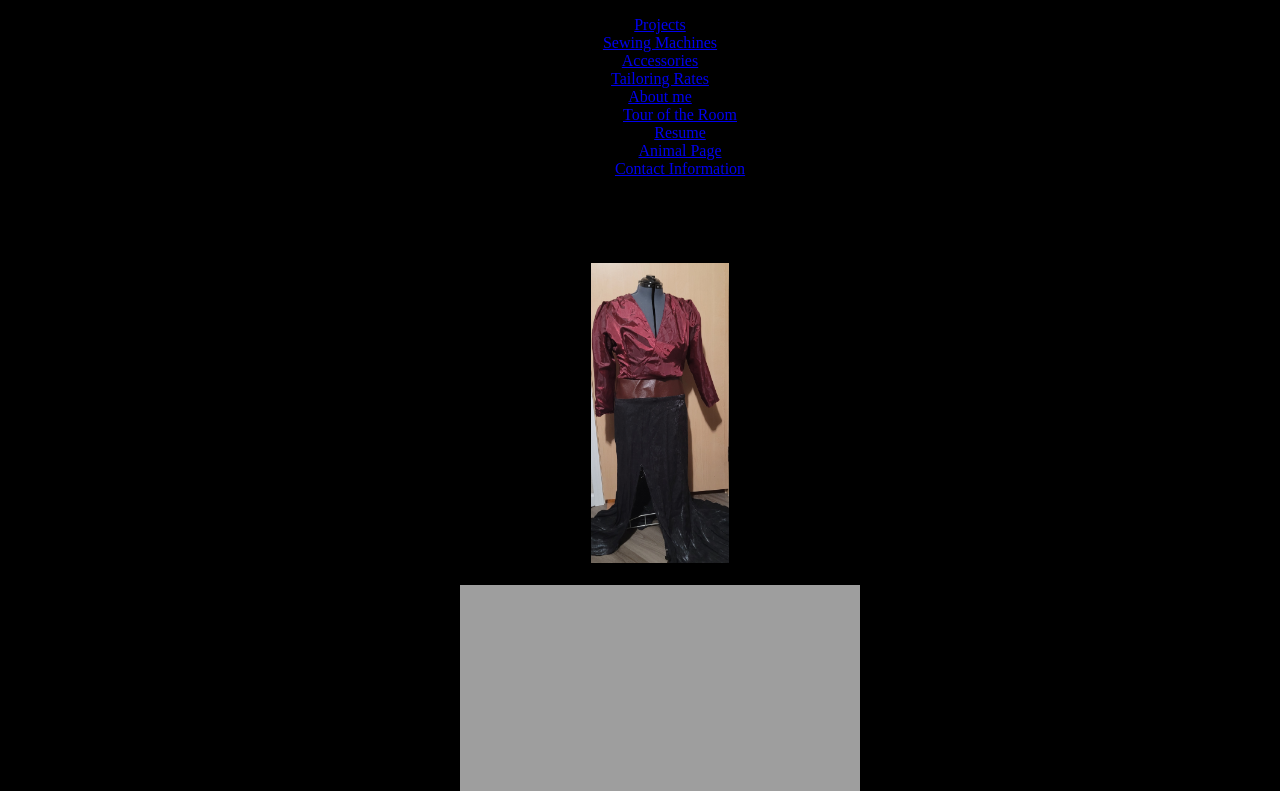
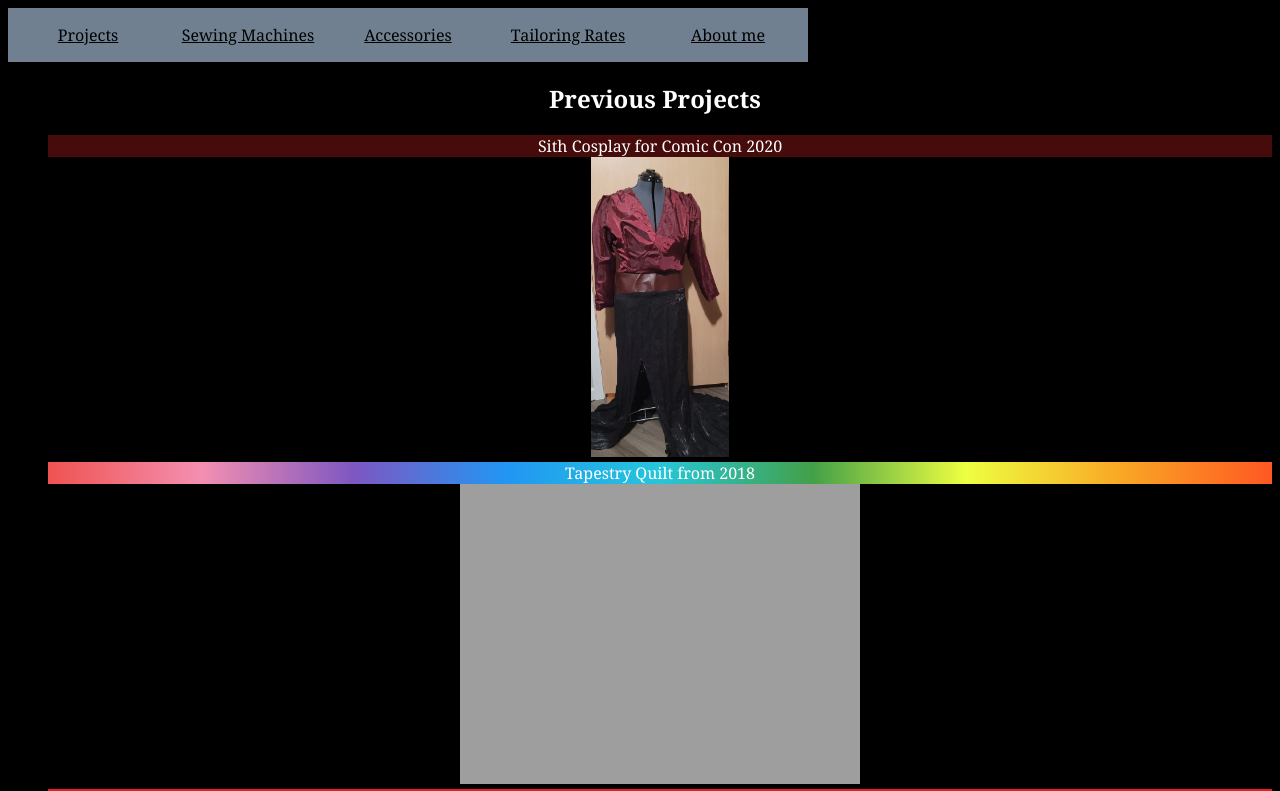
Before and after one commit to JessAYoung/Practice-website, a plain HTML site: page OtherHTML/Projects.html in a window 1280 px wide. Shown: the top 791 px of the page. Drawn offline with Linux system fonts and the light colour scheme; the site is published under a folder, as on GitHub Pages, so addresses that start at the root find nothing.

Commit message:
changed Html text

```diff
--- a/OtherHTML/Otheritems.html
+++ b/OtherHTML/Otheritems.html
@@ -4,7 +4,7 @@
 <head>
   <meta charset="UTF-8">
   <title>The Yarn Emporium</title>
-  <link rel="stylesheet" href="/OtherHTML/Css/Yarn.css">
+  <link rel="stylesheet" href="../OtherHTML/Css/Yarn.css">
 </head>
 
 <body style="background-color:black;text-align:center">
--- a/OtherHTML/Projects.html
+++ b/OtherHTML/Projects.html
@@ -4,7 +4,7 @@
 <head>
   <meta charset="UTF-8">
   <title>The Fabric Store</title>
-  <link rel="stylesheet" type="text/css" href="/OtherHTML/Css/Fabric.css">
+  <link rel="stylesheet" type="text/css" href="../OtherHTML/Css/Fabric.css">
 </head>
 
 <body style="background-color:black;text-align:center">
```
Also changed, not shown: OtherHTML/SewingMachines.html (+1 -1 lines), OtherHTML/Tailoring_Rates.html (+1 -1 lines).
